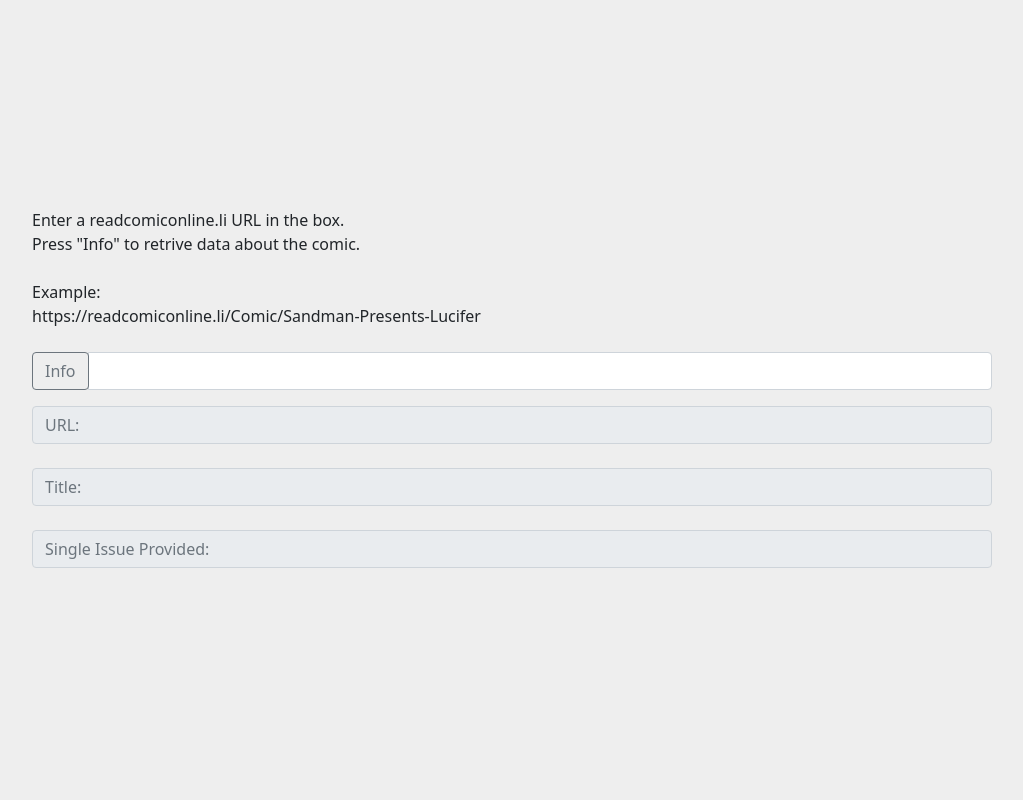
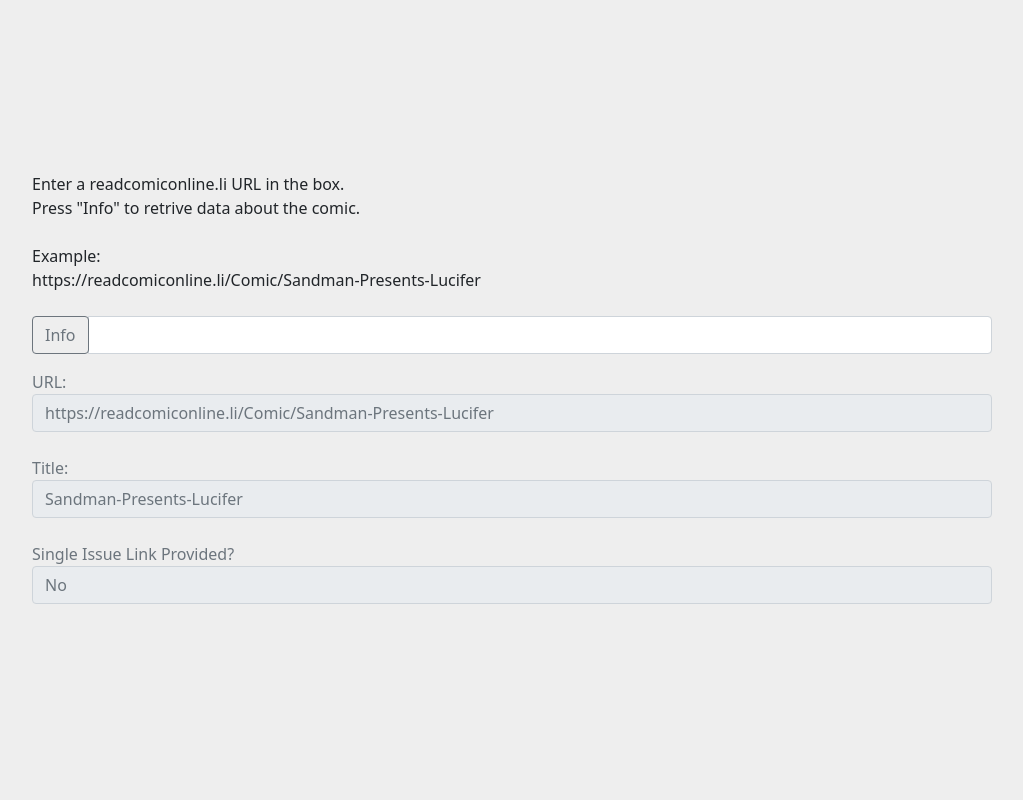
Before and after one commit to team-hunting/ProjectDoppelganger, a Flask app: page / in a window 1280 px wide. Shown: the whole page, without its empty margins (128-1151 px from the left). Run offline with Flask 2, Linux system fonts and the light colour scheme.

Commit message:
Adjusting UI

```diff
--- a/app/templates/comic.html
+++ b/app/templates/comic.html
@@ -21,33 +21,45 @@
         </div>
 
         <div class="form-outline">
+            <label for="urldisplay">
+                <span class="text-muted">URL:</span>
+              </label>
+
             <input
               class="form-control"
               id="urldisplay"
               type="text"
-              placeholder="URL:"
+              placeholder="https://readcomiconline.li/Comic/Sandman-Presents-Lucifer"
               aria-label="Comic URL"
               readonly />
             <label class="form-label" for="urldisplay"></label>
           </div>
 
         <div class="form-outline">
+            <label for="titledisplay">
+                <span class="text-muted">Title:</span>
+              </label>
+
             <input
               class="form-control"
               id="titledisplay"
               type="text"
-              placeholder="Title:"
+              placeholder="Sandman-Presents-Lucifer"
               aria-label="Comic Title"
               readonly />
             <label class="form-label" for="titledisplay"></label>
           </div>
 
         <div class="form-outline">
+            <label for="singleissuedisplay">
+                <span class="text-muted">Single Issue Link Provided?</span>
+              </label>
+
             <input
                 class="form-control"
                 id="singleissuedisplay"
                 type="text"
-                placeholder="Single Issue Provided:"
+                placeholder="No"
                 aria-label="Comic Single Issue"
                 readonly />
             <label class="form-label" for="singleissuedisplay"></label>
@@ -85,10 +97,9 @@ infobutton.addEventListener('click', (e) => {
         function(response) {
             return response.json();
     }).then(function(result) {
-        urldisplay.value = "URL: " + urlbox.value
-        titledisplay.value = "Title: " + result['title']
-        let si = result['singleissue'] ? "Yes" : "No"
-        singleissuedisplay.value = "Single Issue Provided: " + si
+        urldisplay.value = urlbox.value
+        titledisplay.value = result['title']
+        singleissuedisplay.value = result['singleissue'] ? "Yes" : "No"
     }).catch(function(err) {
         console.log(err);
     });
```
